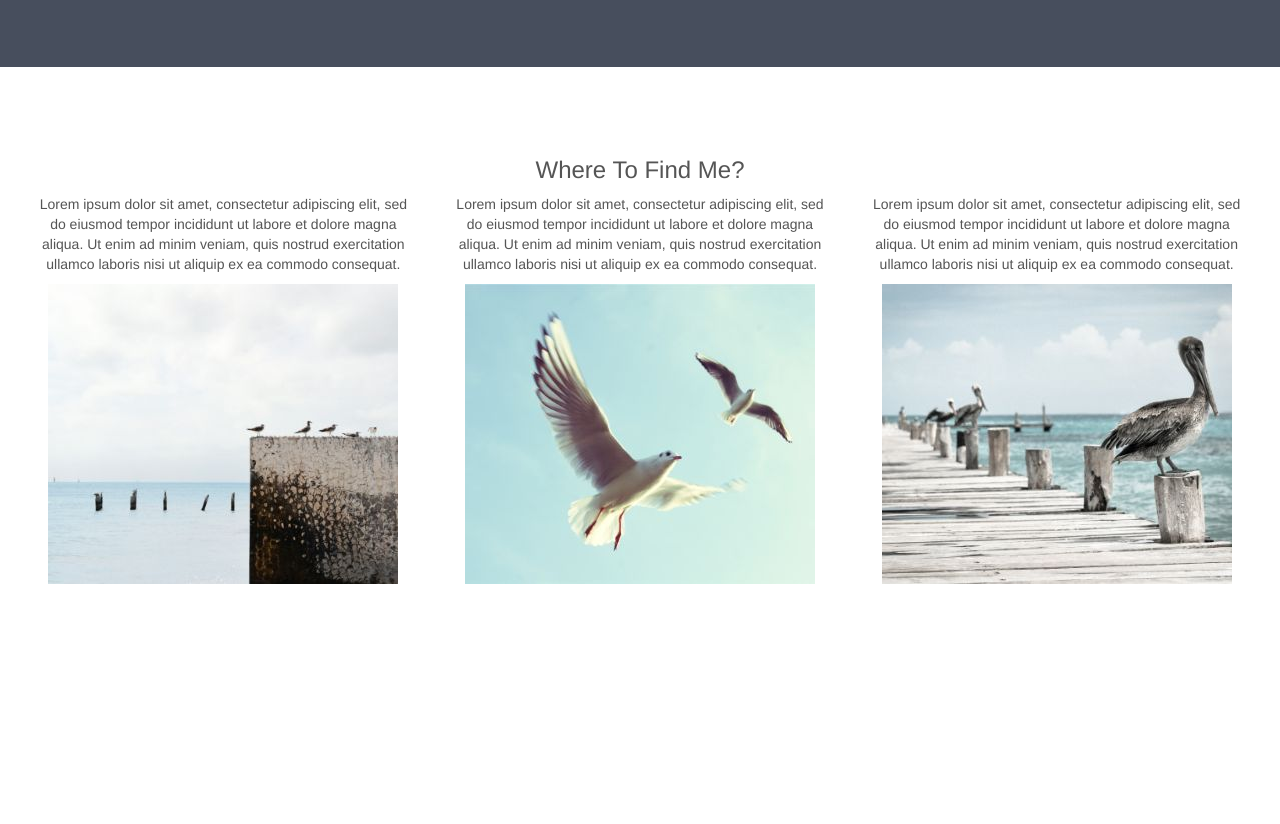
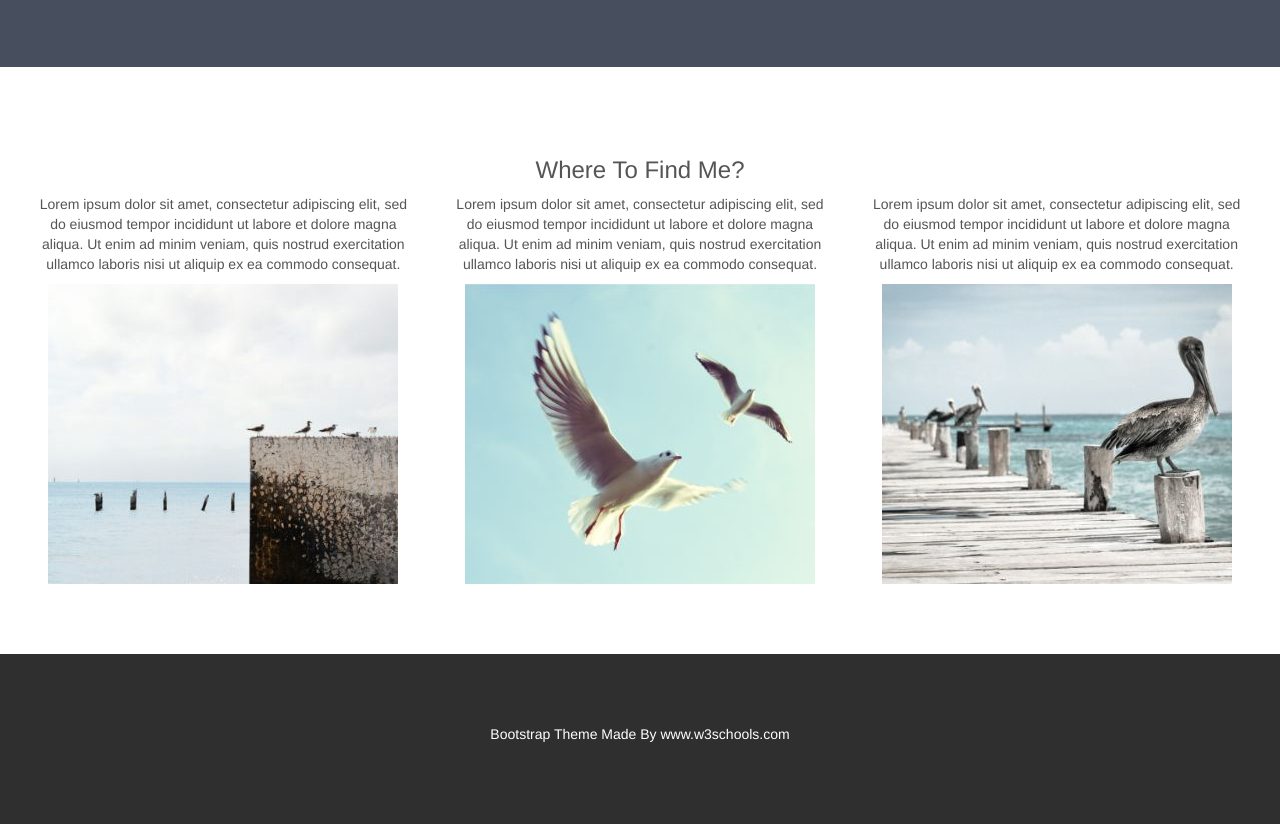
Before and after one commit to LeroyChristopherDunn/Bootstrap-Theme-Tutorial---Simplify-Me, a plain HTML site: page index.html in a window 1280 px wide. Shown: the part 708-1532 px from the top of the page. Before the commit the page ends 1362 px from the top, so only its background shows below. Drawn offline with nearby package versions, Linux system fonts and the light colour scheme.

Commit message:
added footer and styled it

```diff
--- a/index.html
+++ b/index.html
@@ -44,6 +44,15 @@
             /* White */
             background-color: #ffffff;
             color: #555555;
+        }
+
+        .bg-4{
+            background-color: #2f2f2f;
+            color: #ffffff;
+        }
+
+        .bg-4 a{
+            color: #ffffff;
         }
 
         .container-fluid {
@@ -116,6 +125,10 @@
         </div>
     </div>
 
+    <footer class="container-fluid bg-4 text-center">
+        <p>Bootstrap Theme Made By <a href="https://www.w3schools.com">www.w3schools.com</a></p>
+    </footer>
+
 </body>
 
 </html>
```
